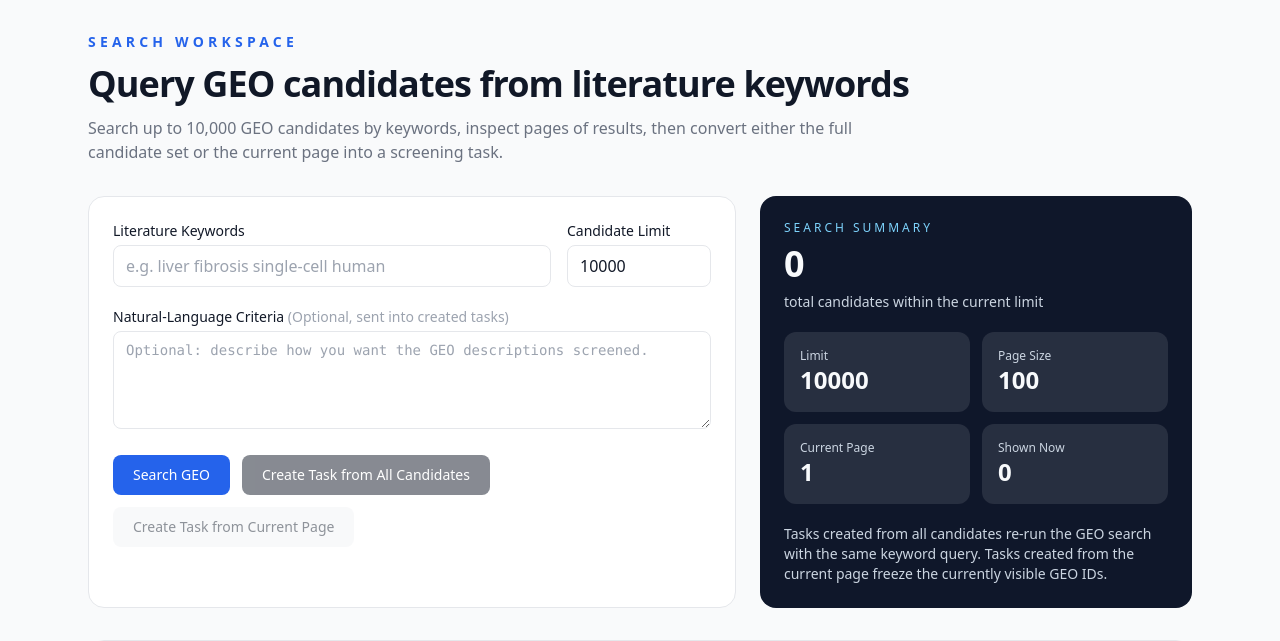
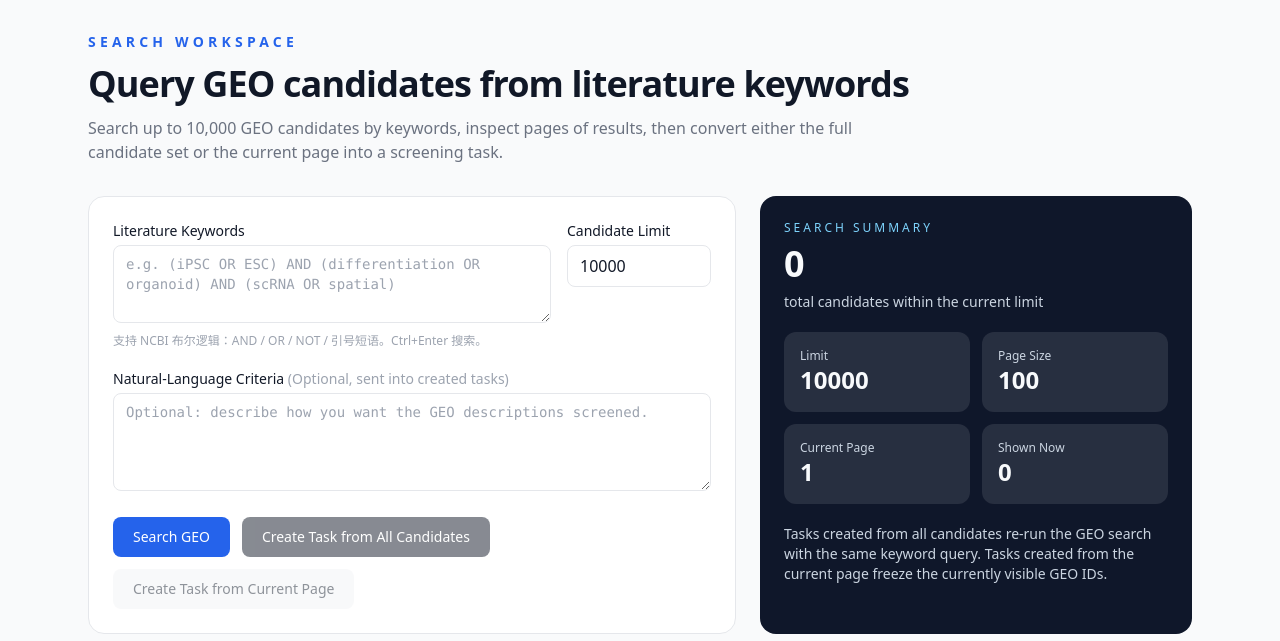
Before and after one commit to lzzsh/GEO_Screener, a FastAPI app: page /search in a window 1280 px wide. Shown: the part 53-694 px from the top of the page. Run offline with FastAPI, Linux system fonts and the light colour scheme; some libraries are stand-ins or nearby versions.

Commit message:
fix: search page textarea for complex queries, truncate summary, add GSE metadata columns

```diff
--- a/frontend/templates/search.html
+++ b/frontend/templates/search.html
@@ -17,10 +17,10 @@
       <div class="grid gap-4 md:grid-cols-[1fr_auto]">
         <div>
           <label class="block text-sm font-medium mb-1">Literature Keywords</label>
-          <input x-model="query" @keydown.enter="search()"
-                 type="text"
-                 placeholder="e.g. liver fibrosis single-cell human"
-                 class="w-full border rounded-lg px-3 py-2 focus:outline-none focus:ring-2 focus:ring-blue-400" />
+          <textarea x-model="query" @keydown.enter.ctrl="search()" rows="3"
+                 placeholder="e.g. (iPSC OR ESC) AND (differentiation OR organoid) AND (scRNA OR spatial)"
+                 class="w-full border rounded-lg px-3 py-2 focus:outline-none focus:ring-2 focus:ring-blue-400 font-mono text-sm resize-y"></textarea>
+          <p class="text-xs text-gray-400 mt-1">支持 NCBI 布尔逻辑：AND / OR / NOT / 引号短语。Ctrl+Enter 搜索。</p>
         </div>
         <div>
           <label class="block text-sm font-medium mb-1">Candidate Limit</label>
@@ -109,18 +109,37 @@
       <table class="min-w-full text-sm">
         <thead class="bg-gray-50 border-b">
           <tr>
-            <th class="text-left px-4 py-3 font-medium text-gray-600">Accession</th>
+            <th class="text-left px-4 py-3 font-medium text-gray-600 w-32">Accession</th>
             <th class="text-left px-4 py-3 font-medium text-gray-600">Title</th>
+            <th class="text-left px-4 py-3 font-medium text-gray-600 w-24">Organism</th>
+            <th class="text-left px-4 py-3 font-medium text-gray-600 w-16">Samples</th>
+            <th class="text-left px-4 py-3 font-medium text-gray-600 w-16">Raw</th>
             <th class="text-left px-4 py-3 font-medium text-gray-600">Summary</th>
           </tr>
         </thead>
         <tbody class="divide-y">
           <template x-for="item in visibleItems" :key="item.id">
-            <tr class="hover:bg-gray-50">
-              <td class="px-4 py-3 font-mono text-xs text-blue-700" x-text="item.id"></td>
-              <td class="px-4 py-3 text-sm font-medium text-gray-900" x-text="item.title"></td>
-              <td class="px-4 py-3 text-xs text-gray-500 max-w-2xl" x-text="item.summary || '—'"></td>
+            <tbody>
+            <tr class="hover:bg-gray-50 cursor-pointer" @click="toggleExpand(item.id)">
+              <td class="px-4 py-3 font-mono text-xs text-blue-700 align-top" x-text="item.id"></td>
+              <td class="px-4 py-3 text-sm font-medium text-gray-900 align-top">
+                <p x-text="item.title"></p>
+                <p class="text-xs text-gray-400 mt-0.5" x-text="item.gse_type || ''"></p>
+              </td>
+              <td class="px-4 py-3 text-xs text-gray-500 align-top" x-text="item.organism || '—'"></td>
+              <td class="px-4 py-3 text-xs text-gray-500 align-top text-center" x-text="item.n_samples || '—'"></td>
+              <td class="px-4 py-3 text-center align-top">
+                <span x-show="item.has_raw_data" class="text-green-500 text-sm">✓</span>
+                <span x-show="!item.has_raw_data" class="text-gray-300 text-sm">—</span>
+              </td>
+              <td class="px-4 py-3 text-xs text-gray-500 align-top max-w-sm">
+                <p :class="expanded.has(item.id) ? '' : 'line-clamp-2'" x-text="item.summary || '—'"></p>
+                <button x-show="item.summary && item.summary.length > 120"
+                        class="text-blue-500 hover:text-blue-700 mt-1 text-xs"
+                        x-text="expanded.has(item.id) ? '收起' : '展开'"></button>
+              </td>
             </tr>
+            </tbody>
           </template>
         </tbody>
       </table>
@@ -147,6 +166,7 @@
       loading: false,
       creating: false,
       error: '',
+      expanded: new Set(),
       summary: {query: '', total: 0, retmax: 10000},
       visibleItems: [],
 
@@ -156,6 +176,10 @@
           this.query = params.get('q');
           this.search();
         }
+      },
+      toggleExpand(id) {
+        if (this.expanded.has(id)) this.expanded.delete(id); else this.expanded.add(id);
+        this.expanded = new Set(this.expanded);
       },
       get hasResults() {
         return this.summary.total > 0;
```
